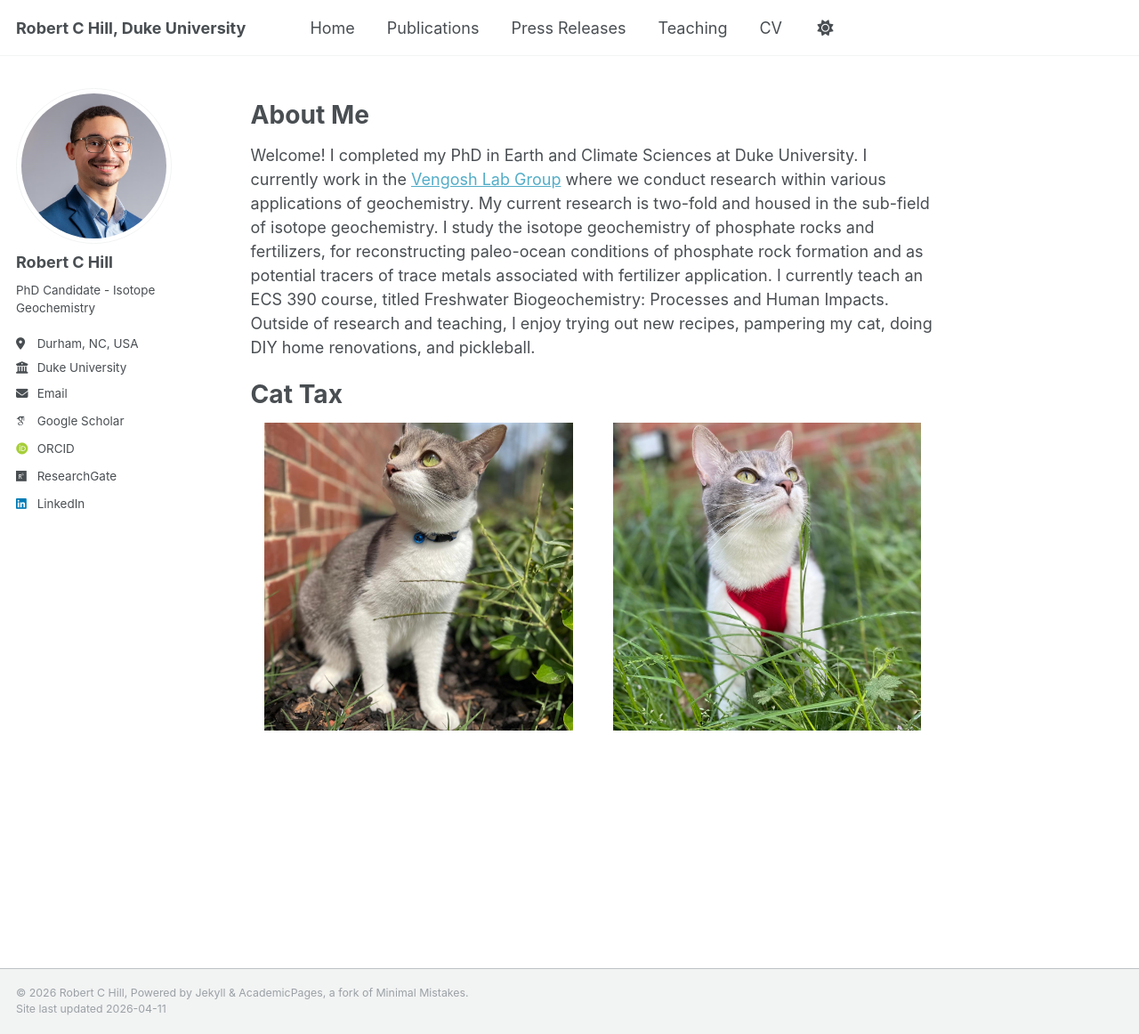
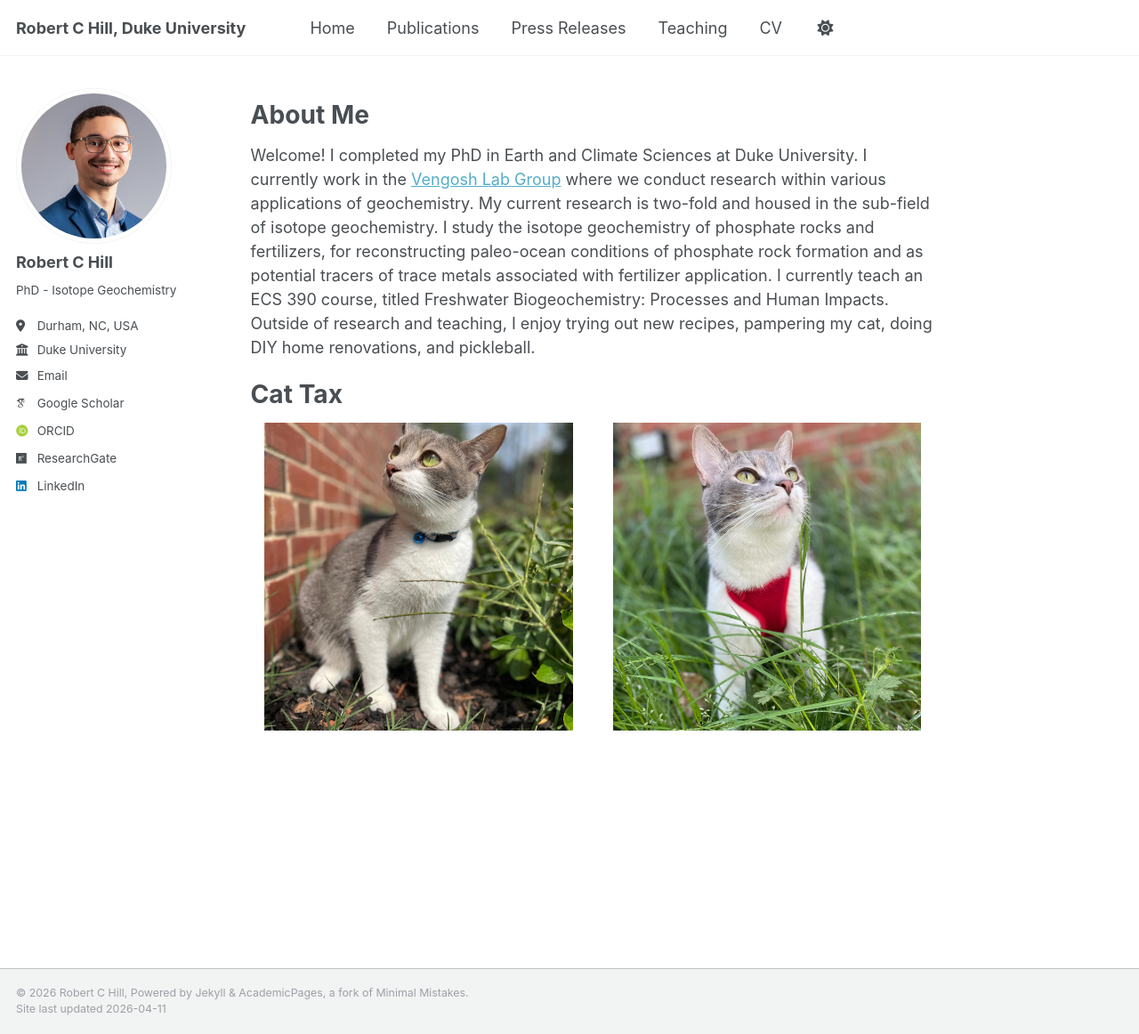
Before and after one commit to robert-c-hill/robert-c-hill.github.io, a Jekyll site: the page built from _pages/about.md, in a window 1280 px wide and 1162 px high. Shown: the whole window at 89% size. Built offline with Jekyll 4.4.1, drawn with Linux system fonts in a browser that asks for light colours; some web fonts are replaced.

Commit message:
Update _config.yml

```diff
--- a/_config.yml
+++ b/_config.yml
@@ -25,7 +25,7 @@ author:
   avatar           : "RobertHill_sq.jpg"
   name             : "Robert C Hill"
   pronouns         : # "he/him"
-  bio              : "PhD Candidate - Isotope Geochemistry"
+  bio              : "PhD - Isotope Geochemistry"
   location         : "Durham, NC, USA"
   employer         : "Duke University"
   uri              : # URL
```
